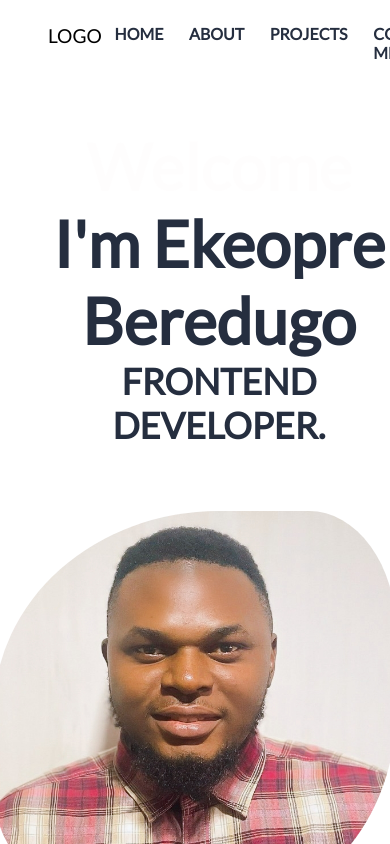
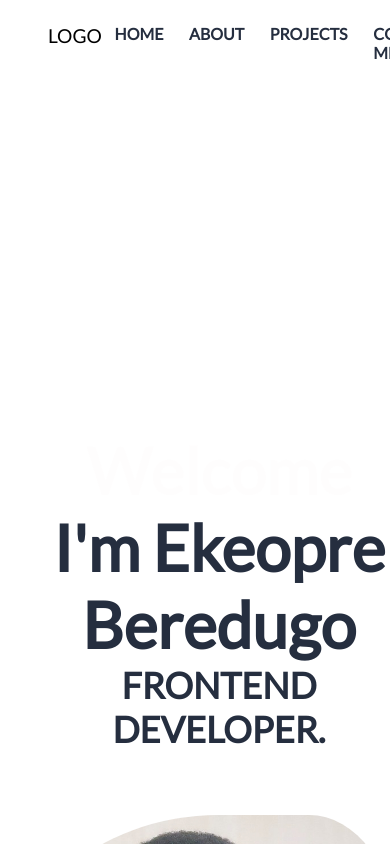
Before and after one commit to Thebuilderekes/ekeopre-portfolio, a plain HTML site: page index.html in a window 390 px wide. Shown: the top 844 px of the page. Drawn offline with nearby package versions, Linux system fonts and the light colour scheme.

Commit message:
editted hero section

```diff
--- a/style.css
+++ b/style.css
@@ -282,8 +282,9 @@ main .hero-section{
   flex-direction: column-reverse;
   justify-content: space-evenly;
   align-items: center;
-  padding: 6rem 0 7rem 3rem;
+  padding: 25rem 0 25rem 3rem;
   font-family: 'Lato', sans-serif;
+  height:100vh ;
 
 }
 
```
